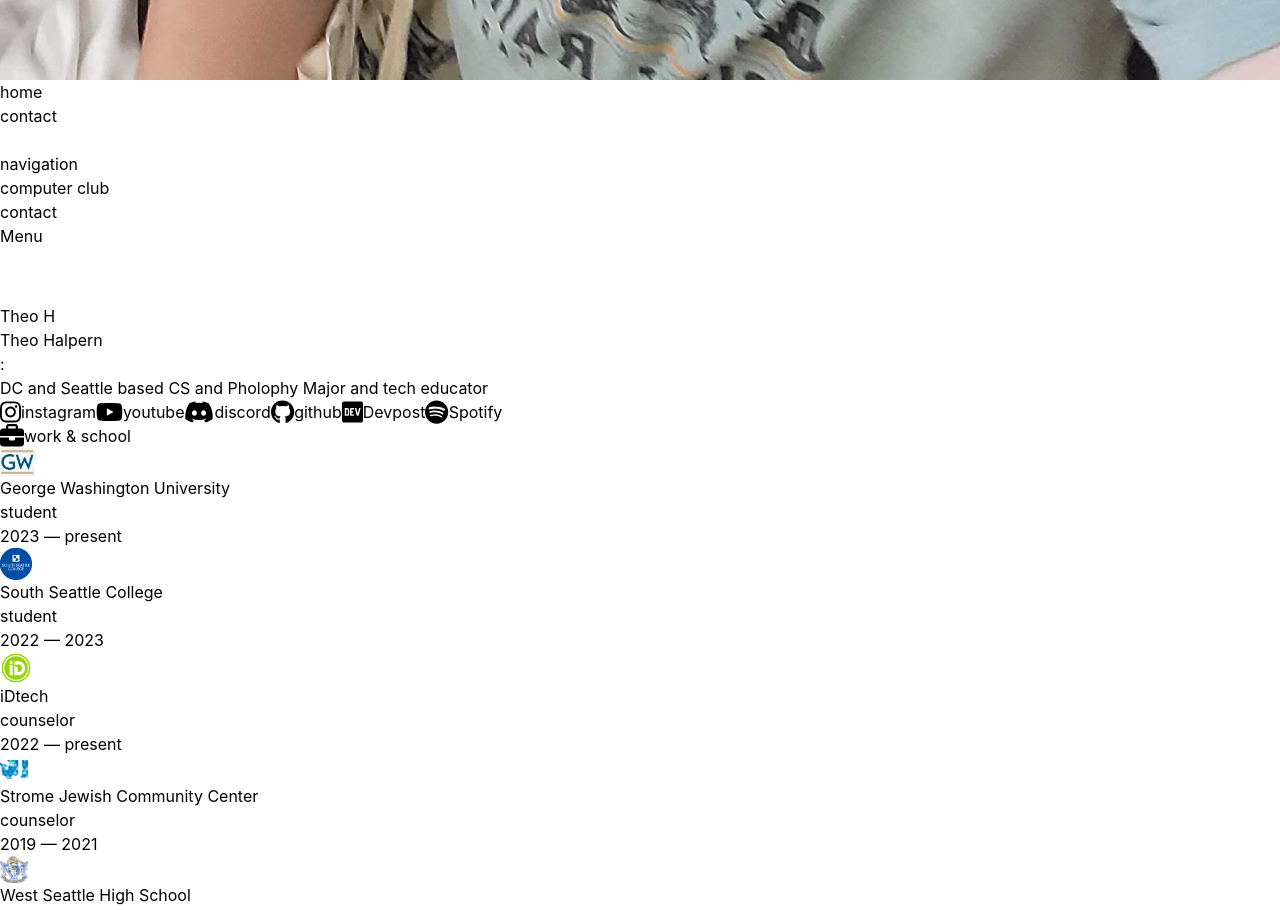
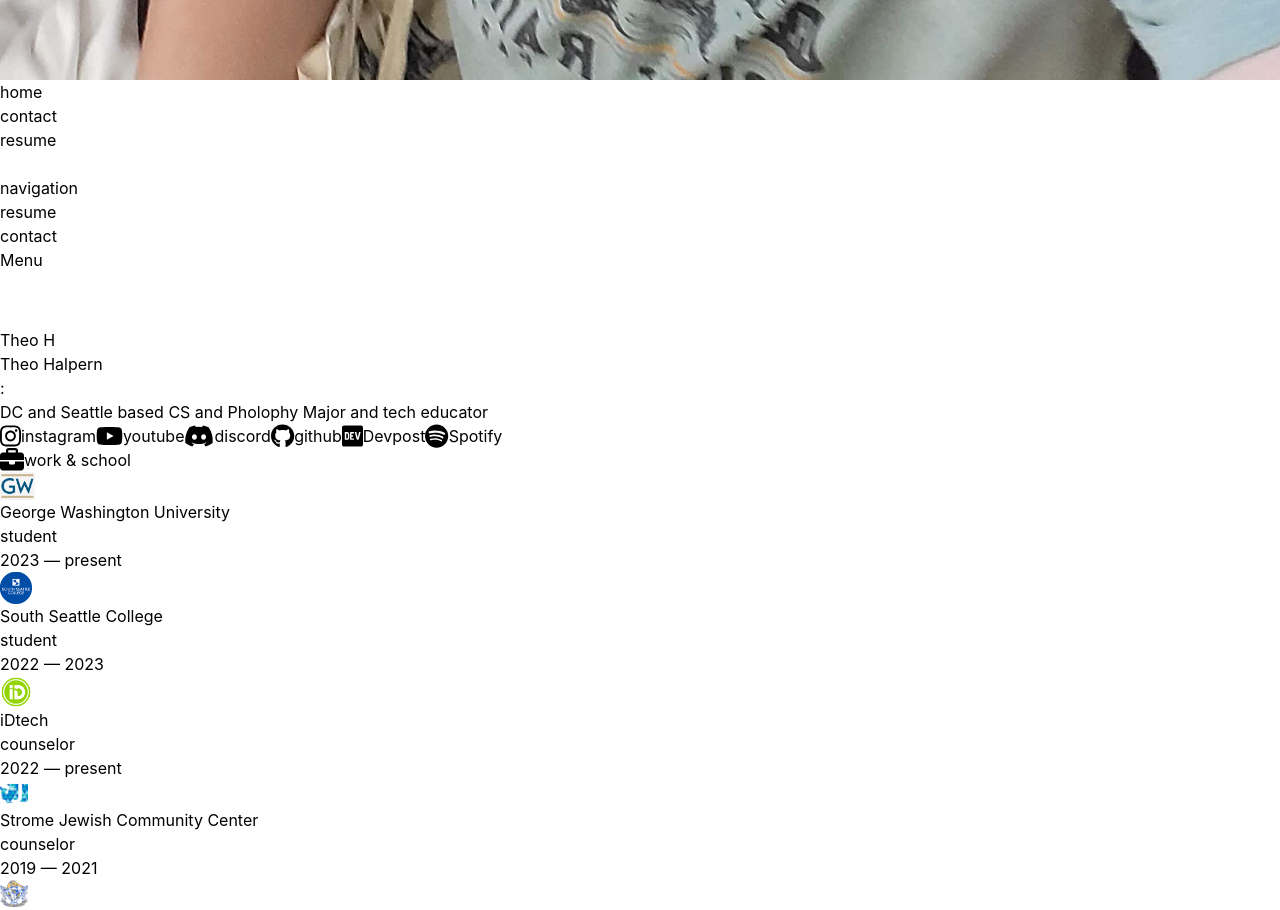
Before and after one commit to dumax315/theoh.dev, a Next.js app: page / in a window 1280 px wide. Shown: the part 1200-2110 px from the top of the page. Built offline with nearby package versions, Linux system fonts and the light colour scheme.

Commit message:
added resume page

```diff
--- a/components/NavBar.tsx
+++ b/components/NavBar.tsx
@@ -55,6 +55,13 @@ const NavBar = (props) => {
                 </Link>
               </span>
             </li>
+            <li>
+              <span className="p-4 relative block px-3 py-2 transition hover:text-teal-500 dark:hover:text-teal-400">
+                <Link  href="/resume" >
+                  resume
+                </Link>
+              </span>
+            </li>
 
           </ul>
         </nav>
@@ -102,11 +109,12 @@ const NavBar = (props) => {
 
               <li>
                 <span className="p-4 block py-2">
-                  <Link  data-headlessui-state="open" href="/computer-club">
-                    computer club
+                  <Link  data-headlessui-state="open" href="/resume">
+                    resume
                   </Link>
                 </span>
               </li>
+
               <li>
                 <span className="p-4 block py-2">
                 <Link  data-headlessui-state="open" href="/contact">
```
Also changed, not shown: pages/resume.tsx (added, +29 -0 lines).
